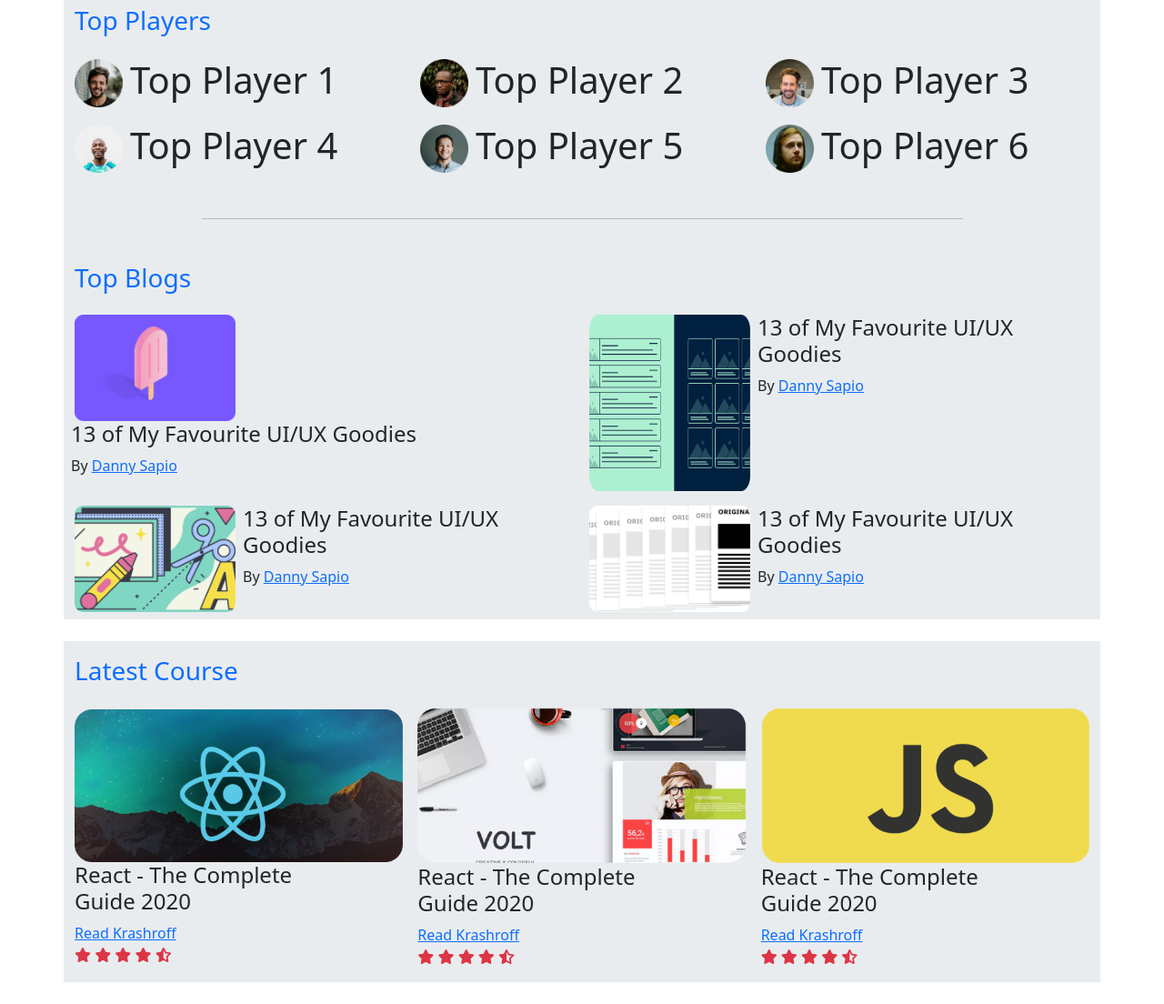
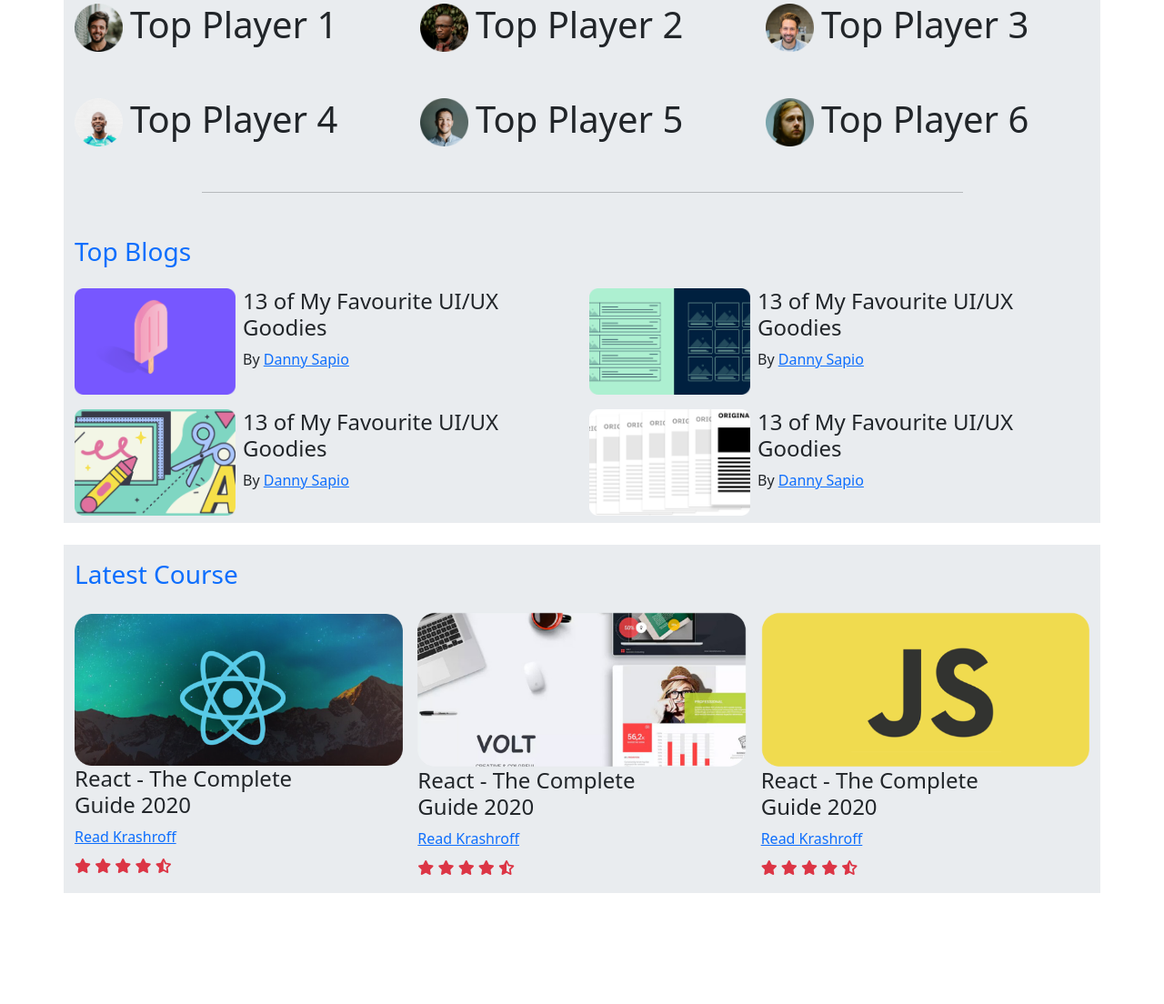
Before and after one commit to Hridoykhan4/Bootstrap_Top_player, a plain HTML site: page index.html in a window 1280 px wide. Shown: the part 111-1215 px from the top of the page at 91% size. After the commit the page ends 1117 px from the top, so only its background shows below. Drawn offline with nearby package versions, Linux system fonts and the light colour scheme.

Commit message:
changes added

```diff
--- a/index.html
+++ b/index.html
@@ -14,9 +14,9 @@
 <body>
 
 
-<header>
+<!-- <header>
     <nav class="navbar navbar-expand-lg p-3 bg-primary navbar-dark" style="background-color: #562EFF;">
-        <div class="container d-flex justify-content-md-center">
+        <div class="container-fluid d-flex justify-content-md-center">
             <a class="navbar-brand" href="#">
               <img src="images/icons/logo.png" alt="Bootstrap" width="41" height="51">
             </a>
@@ -45,61 +45,62 @@
           </div>
         </div>
       </nav>
-</header>
+</header> -->
 
 
     <main>
 
         <section class="container bg-body-secondary my-4 pb-2">
-            <div class="row gy-3  rounded">
+            <div class="row gy-5 rounded">
                 <h3 class="text-primary">Top Players</h3>
 
-                <div class="col-lg-4 col-md-6 d-lg-flex align-items-center">
+                <div class="col-lg-4 text-center  col-md-6 d-lg-flex align-items-center">
                     <img src="images/players/player-1.png" width="53px" alt="">
                     <h1 class="ms-md-2">Top Player 1</h1>
                 </div>
 
-                <div class="col-lg-4 col-md-6  d-lg-flex align-items-center">
+                <div class="col-lg-4 text-center col-md-6  d-lg-flex align-items-center">
                     <img src="images/players/player-2.png" width="53px" alt="">
                     <h1 class="ms-md-2">Top Player 2</h1>
                 </div>
 
-                <div class="col-lg-4 col-md-6  d-lg-flex align-items-center">
+                <div class="col-lg-4 text-center col-md-6  d-lg-flex align-items-center">
                     <img src="images/players/player-3.png" width="53px" alt="">
                     <h1 class="ms-md-2">Top Player 3</h1>
                 </div>
 
-                <div class="col-lg-4 col-md-6  d-lg-flex align-items-center">
+                <div class="col-lg-4 text-center col-md-6  d-lg-flex align-items-center">
                     <img src="images/players/player-4.png" width="53px" alt="">
                     <h1 class="ms-md-2">Top Player 4</h1>
                 </div>
 
-                <div class="col-lg-4 col-md-6  d-lg-flex align-items-center">
+                <div class="col-lg-4 text-center col-md-6  d-lg-flex align-items-center">
                     <img src="images/players/player-5.png" width="53px" alt="">
                     <h1 class="ms-md-2">Top Player 5</h1>
                 </div>
 
-                <div class="col-lg-4 col-md-6  d-lg-flex align-items-center">
+                <div class="col-lg-4 text-center col-md-6  d-lg-flex align-items-center">
                     <img src="images/players/player-6.png" width="53px" alt="">
                     <h1 class="ms-md-2">Top Player 6</h1>
                 </div>
             </div>
             <hr class="clearfix  w-75 my-5 mx-auto">
 
+
+            <!-- Top Blog Section -->
             <div>
                 <h3 class="text-primary my-4">Top Blogs</h3>
                 <div class="row g-3">
                     <div class="col-lg-6 col-md-12 d-flex">
-                        <div class="row">
-                            <div class="col-md-6">
                                 <img width="177px" src="images/blogs/blog-1.png" alt="">
-                            </div>
+
                         <div class="ps-2">
                             <h4>13 of My Favourite UI/UX Goodies</h4>
                         <p>By <a href="#">Danny Sapio</a></p>
                         </div>
                         </div>
-                    </div>
+
+
                     <div class="col-lg-6 col-md-12 d-flex">
                         <img width="177px" src="images/blogs/blog-2.png" alt="">
                         <div class="ps-2">
@@ -107,6 +108,7 @@
                         <p>By <a href="#">Danny Sapio</a></p>
                         </div>
                     </div>
+
                     <div class="col-lg-6 col-md-12 d-flex">
                         <img width="177px" src="images/blogs/blog-3.png" alt="">
                         <div class="ps-2">
@@ -114,6 +116,7 @@
                         <p>By <a href="#">Danny Sapio</a></p>
                         </div>
                     </div>
+
                     <div class="col-lg-6 col-md-12 d-flex">
                         <img width="177px" src="images/blogs/blog-4.png" alt="">
                         <div class="ps-2">
@@ -121,9 +124,9 @@
                         <p>By <a href="#">Danny Sapio</a></p>
                         </div>
                     </div>
+                </div>
+                </div>
 
-                </div>
-            </div>
         </section>
 
         <section class="container bg-body-secondary my-4 pb-3">
@@ -135,7 +138,7 @@
                         <img style="width: 100%;" src="images/courses/course-1.png" alt="">
                         <h4>React - The Complete <br> Guide 2020</h4>
                         <a href="">Read Krashroff</a>
-                        <div >
+                        <div class="mt-2">
                             <i class="fa-solid text-danger fa-star"></i>
                             <i class="fa-solid text-danger fa-star"></i>
                             <i class="fa-solid text-danger fa-star"></i>
@@ -149,7 +152,7 @@
                         <img width="100%" src="images/courses/course-2.png" alt="">
                         <h4>React - The Complete <br> Guide 2020</h4>
                         <a href="">Read Krashroff</a>
-                        <div >
+                        <div class="mt-2">
                             <i class="fa-solid text-danger fa-star"></i>
                             <i class="fa-solid text-danger fa-star"></i>
                             <i class="fa-solid text-danger fa-star"></i>
@@ -163,7 +166,7 @@
                         <img width="100%" src="images/courses/course-3.png" alt="">
                         <h4>React - The Complete <br> Guide 2020</h4>
                         <a href="">Read Krashroff</a>
-                        <div >
+                        <div class="mt-2">
                             <i class="fa-solid text-danger fa-star"></i>
                             <i class="fa-solid text-danger fa-star"></i>
                             <i class="fa-solid text-danger fa-star"></i>
@@ -182,15 +185,6 @@
 
 
 
-
-
-
-
-
-
-
-
-
     <!-- jQuery -->
 <script src="https://code.jquery.com/jquery-3.5.1.slim.min.js"></script>
 
```
